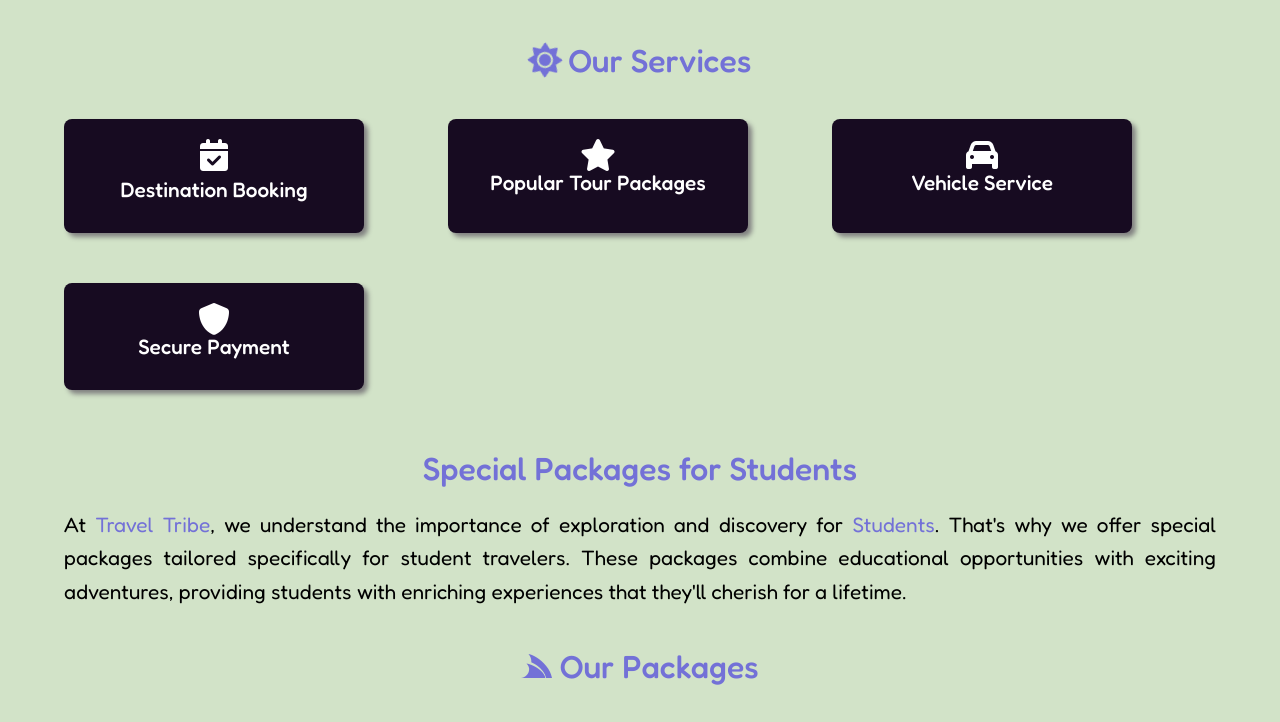
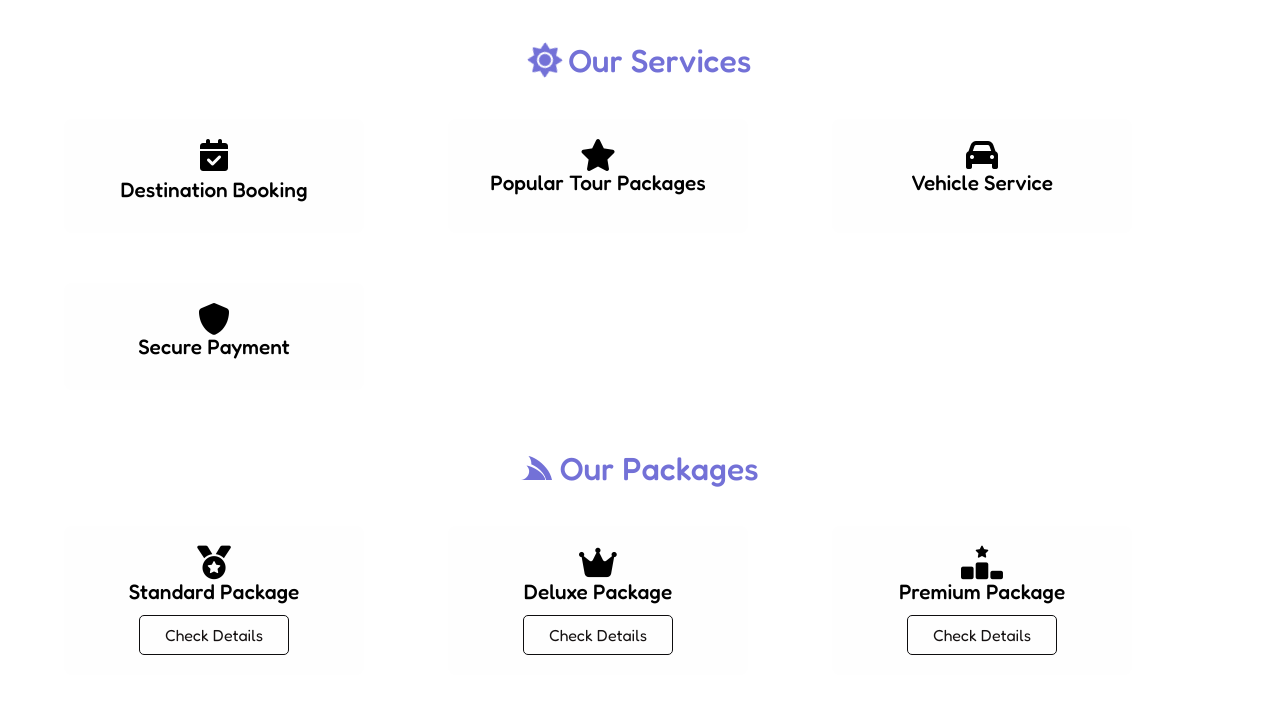
Before and after one commit to CaptainMASUD/travel-tribe, a React (Vite) app: page / in a window 1280 px wide. Shown: the part 809-1531 px from the top of the page. Built offline with nearby package versions, Linux system fonts and the light colour scheme; a web font is replaced by a local one.

Commit message:
version-3.0.1

```diff
--- a/package.json
+++ b/package.json
@@ -17,6 +17,7 @@
     "react": "^18.2.0",
     "react-bootstrap": "^2.10.1",
     "react-dom": "^18.2.0",
+    "react-icons": "^5.2.0",
     "react-router-dom": "^6.22.1"
   },
   "devDependencies": {
--- a/src/Components/Components.css
+++ b/src/Components/Components.css
@@ -2,7 +2,7 @@ body {
     font-size: 1.0 rem !important;
     font-family: "Fredoka", sans-serif !important;
     /* background-color: rgb(248, 246, 218) !important;   */
-    background-color: #D2E3C8 !important;
+    background-color: #ffffff !important;
     margin: 0 !important;
     scroll-behavior: smooth !important;
 }
@@ -256,7 +256,7 @@ body {
     align-items: center !important;
     text-align: center;
     overflow: hidden;
-    box-shadow: 4px 4px 10px  gray !important;
+    box-shadow: 0px 3px 5px  gray !important;
     transition: 0.5s;
   }
 
@@ -391,13 +391,14 @@ body {
   float: left;
   margin-right: 50px;
   border-radius: 10px;
-  box-shadow: 4px  4px 10px rgb(187, 187, 187);
   transition: 0.6s;
   cursor: pointer;
 }
 .wrmain img:hover{
-  transform: scale(1.04);
+  transform: scale(1.03);
   box-shadow: none;
+  box-shadow: 8px  10px 20px rgba(160, 160, 160, 0.778);
+
 }
 
 .wrbody2 {
@@ -416,9 +417,9 @@ body {
 .wrapper2 img {
   max-width: 500px;
   border-radius: 10px;
-  box-shadow: -4px  4px 10px rgb(187, 187, 187);
   transition: 0.6s;
   cursor: pointer;
+
 }
 
 .wrapper2 .textbox2 {
@@ -550,21 +551,23 @@ body {
 
 .dmian .cards-section .card{
   background-color: #ffffff !important;
-  box-shadow: 4px 4px 5px gray !important;
+  box-shadow: 0px 0px 0px gray !important;
   border: none !important;
-  background-color: #170b21 !important;
-  color: white;
+  background-color: #fefefe !important;
+  color: black;
+  transition: 0.5s;
 }
 .dmian .cards-section .card:hover{
-  transform: scale(1) !important;
+  transform: scale(1.005) !important;
+  box-shadow: 7px 7px 20px rgb(176, 174, 174) !important;
 }
 .dmian .cards-section .card button{
-  color: white !important;
-  border: 1px solid #7743DB !important;
+  color: rgb(21, 17, 17) !important;
+  border: 1px solid #0e0d0f !important;
 }
 .dmian .cards-section .card button:hover{
-  background-color: #7743DB !important;
-  border: 1px solid #7743DB !important;
+  background-color: #241a35 !important;
+  border: 1px solid transparent !important;
 }
 .dmian .ch{
   font-size: 2.1rem;
@@ -954,7 +957,6 @@ body {
   font-size: 1.2rem;
 }
 .homecolabmain .card{
-  box-shadow: 4px 4px 4px gray !important;
   background-color: #352F44 !important;
   margin-bottom: 80px !important;
   color: white !important;
@@ -1188,22 +1190,22 @@ body {
   border-radius: 10px;
 }
 .about-us .services .c1{
-  background-color: #7cc1558b !important;
+  background-color: #ffffff !important;
 }
 .about-us .services .c2{
-  background-color: #bab6498b !important;
+  background-color: #ffffff !important;
 }
 .about-us .services .c3{
-  background-color: #6250b98b !important;
+  background-color: #ffffff !important;
 }
 .about-us .collaborations .c4{
-  background-color: #fbee018b !important;
+  background-color: #ffffff !important;
 }
 .about-us .collaborations .c5{
-  background-color: #f4d23b8b !important;
+  background-color: #ffffff !important;
 }
 .about-us .collaborations .c6{
-  background-color: #ba54008b !important;
+  background-color: #ffffff !important;
 }
 .about-us .service-card:hover::before {
   content: '';
@@ -1629,3 +1631,11 @@ body {
   background-color: #39255f;
  }
  /* Forget Passwrod ends */
+
+.card{
+  box-shadow: none !important;
+}
+.card:hover{
+  box-shadow: 5px 5px 15px rgb(162, 162, 162) !important;
+  transform: scale(1.03) !important;
+}
--- a/src/Components/Description.jsx
+++ b/src/Components/Description.jsx
@@ -36,38 +36,26 @@ function Description() {
         <h1 className="student-heading">
           <i className="fa-solid fa-sun fa-spin fa-spin-reverse"></i> Our Services{" "}
         </h1>
-        {/* Additional Cards */}
+        {/* Button Cards with Logos */}
         <div className="cards-section">
-          <div className="card" style={{ animation: "fade-in 0.5s forwards" }}>
+          <button className="card" style={{ animation: "fade-in 0.5s forwards" }}>
             <i style={{ marginBottom: "7px" }} class="fa-solid fa-calendar-check fa-2x"></i>
             <h2> Destination Booking</h2>
-          </div>
-          <div className="card" style={{ animation: "fade-in 0.5s forwards" }}>
+          </button>
+          <button className="card" style={{ animation: "fade-in 0.5s forwards" }}>
             <i class="fa-solid fa-star fa-2x"></i>
             <h2> Popular Tour Packages</h2>
-          </div>
-          <div className="card" style={{ animation: "fade-in 0.5s forwards" }}>
+          </button>
+          <button className="card" style={{ animation: "fade-in 0.5s forwards" }}>
             <i class="fa-solid fa-car  fa-2x"></i>
             <h2> Vehicle Service</h2>
-          </div>
-          <div className="card" style={{ animation: "fade-in 0.5s forwards" }}>
+          </button>
+          <button className="card" style={{ animation: "fade-in 0.5s forwards" }}>
             <i class="fa-solid fa-shield fa-2x"></i>
             <h2> Secure Payment</h2>
-          </div>
+          </button>
         </div>
-        <div className="section student-section">
-          <h1 className="student-heading">Special Packages for Students</h1>
-          <div className="section-content" style={{ textAlign: "justify" }}>
-            <p>
-              At <span className="important">Travel Tribe</span>, we understand
-              the importance of exploration and discovery for<span className="important"> Students</span>. That's
-              why we offer special packages tailored specifically for student
-              travelers. These packages combine educational opportunities with
-              exciting adventures, providing students with enriching experiences
-              that they'll cherish for a lifetime.
-            </p>
-          </div>
-        </div>
+
         <h1 className="student-heading">
           <i className="fa-brands fa-servicestack fa-bounce"></i> Our Packages{" "}
         </h1>
--- a/src/Components/Footer/Footer.jsx
+++ b/src/Components/Footer/Footer.jsx
@@ -5,7 +5,7 @@ import '../Components.css';
 function Footer() {
   const location = useLocation();
 
-  const handleprofileclick =()=>{
+  const handleprofileclick = () => {
     window.open("https://github.com/CaptainMASUD")
   }
   useEffect(() => {
@@ -59,7 +59,7 @@ function Footer() {
         <div className="row">
           <div className="col">
             <div className="footer-bottom">
-              &copy; 2024 Travel Tribe | Designed by <span  style={{color:"#aaa",textDecoration:"none",cursor:"pointer"}} onClick={handleprofileclick}>Masudul ALam</span>
+              &copy; 2024 Travel Tribe | Designed by <span className="profile-link" onClick={handleprofileclick}>Masudul Alam</span>
             </div>
           </div>
         </div>
```
Also changed, not shown: 1 other file (tests, documents, lock files or other folders).
